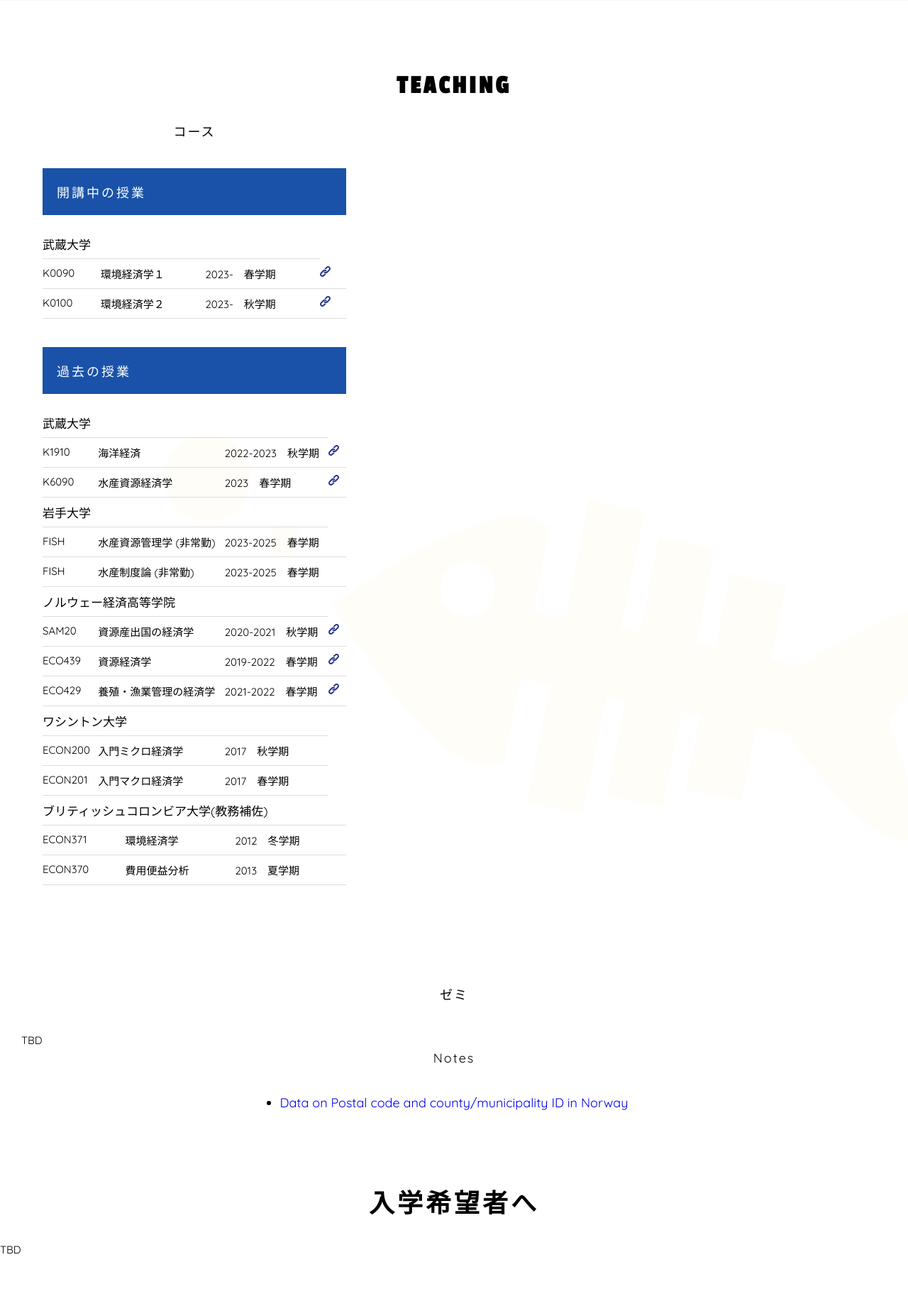
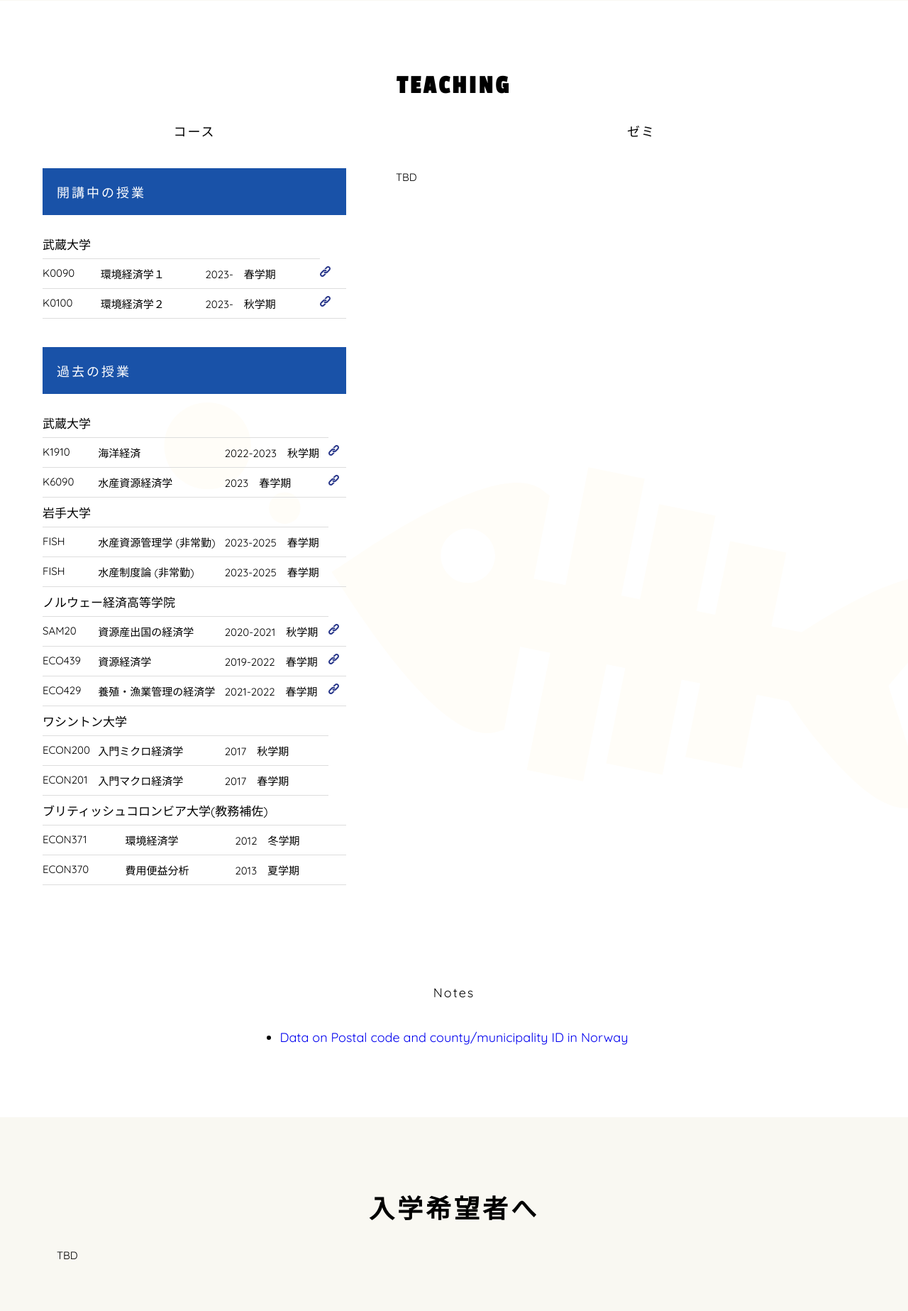
Before and after one commit to keita43a/keita43a.github.io, a PHP site: page /jp/ in a window 1280 px wide. Shown: the part 1638-3485 px from the top of the page at 71% size. Run offline with PHP 8.4, Linux system fonts and the light colour scheme; some libraries are stand-ins or nearby versions.

Commit message:
Add CSS for seminar and prospective students sections
- Add .seminar: float left 60%, with padding-left and box-sizing for correct layout
- Add .prospective: padding and background-color matching research section

Co-Authored-By: Claude Sonnet 4.6 <noreply@anthropic.com>

```diff
--- a/jp/style.css
+++ b/jp/style.css
@@ -634,6 +634,11 @@ h3.research-title{
     padding:100px 30px;
 }
 
+.prospective{
+    padding:100px 80px;
+    background-color:#f9f8f2;
+}
+
 .teaching-contaner{
 
 }
@@ -724,6 +729,15 @@ h6.teaching-title{
                     }
             }
 
+
+.seminar{
+    display:block;
+    float:left;
+    width:60%;
+    margin-bottom:100px;
+    padding-left:40px;
+    box-sizing:border-box;
+}
 
 .pot_course{
     display:block;
```
Also changed, not shown: style.css (+14 -0 lines).
